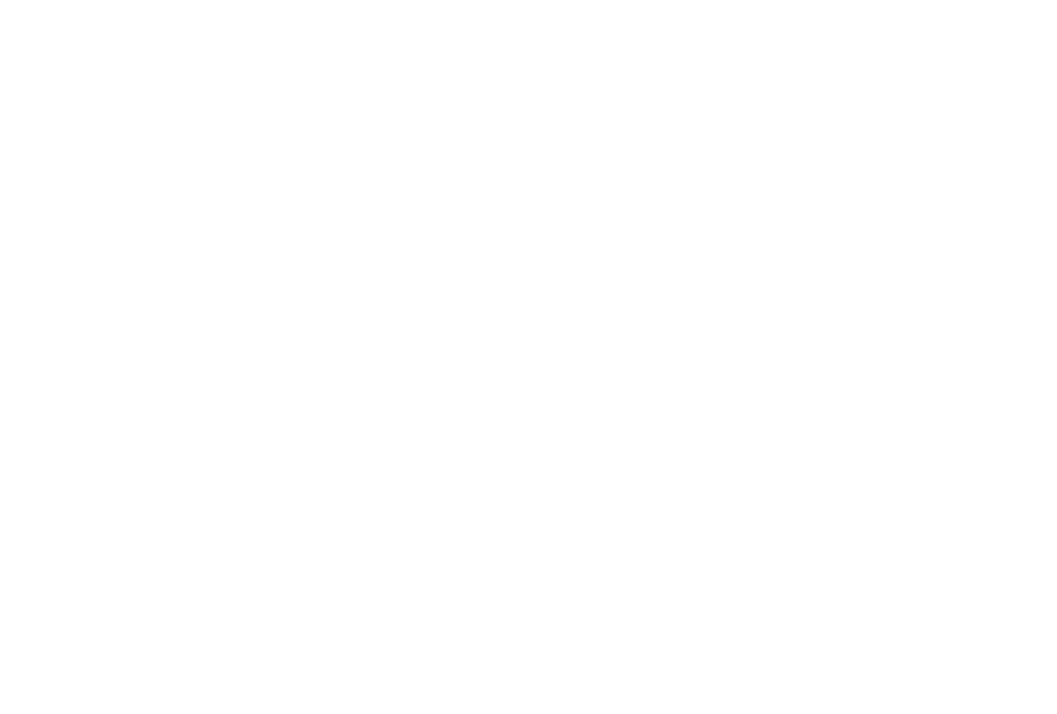
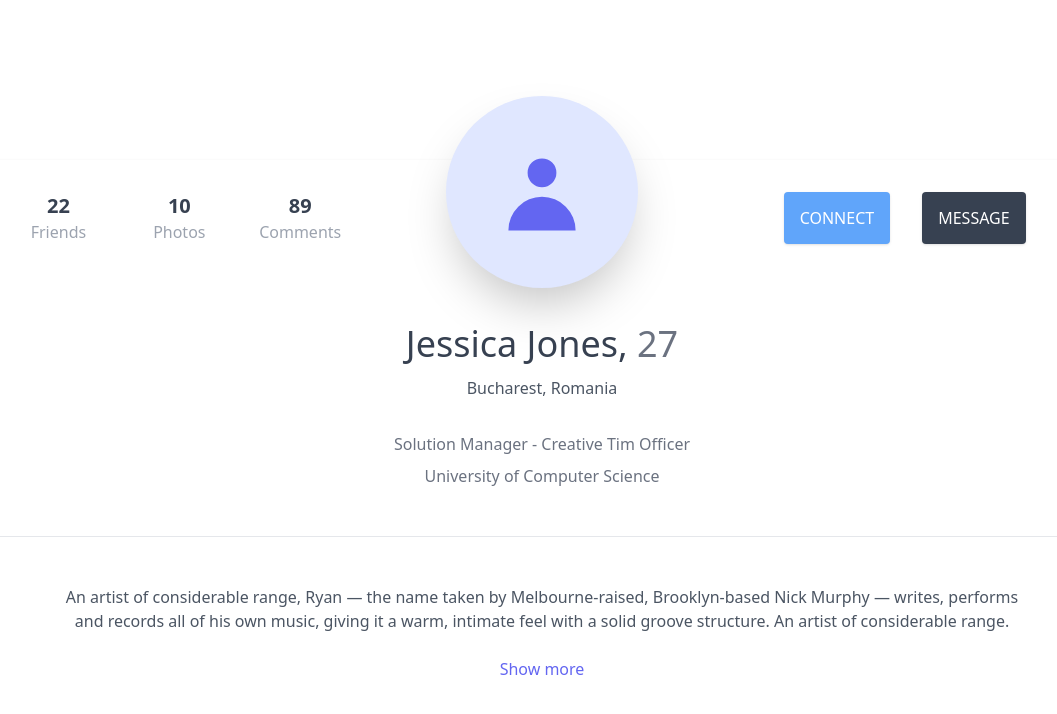
Before and after one commit to samiramrullah/Contact-Management, a React (Create React App) app in the folder frontend/: page /profile in a window 1280 px wide. Before the commit this address had no page. Shown: the top 714 px of the page, without its empty margins (98-1155 px from the left). Built offline with nearby package versions, Linux system fonts and the light colour scheme.

Commit message:
profile page added

```diff
--- a/frontend/src/App.tsx
+++ b/frontend/src/App.tsx
@@ -2,11 +2,13 @@
 import { Routes, Route } from 'react-router-dom'
 import Index from './pages/Index'
 import Auth from './pages/Auth/Auth'
+import Profile from './pages/Profile/Profile'
 const App = () => {
   return (
     <div>
       <Routes>
         <Route path='/' element={<Index />} />
+        <Route path='/profile' element={<Profile />} />
         <Route path='/auth/:id' element={<Auth />} />
       </Routes>
     </div>
--- a/frontend/src/pages/Auth/Auth.tsx
+++ b/frontend/src/pages/Auth/Auth.tsx
@@ -1,10 +1,11 @@
 import { useState } from 'react'
 import { ToastContainer, toast } from 'react-toastify';
-import { useParams, Link } from 'react-router-dom';
+import { useParams, Link,useNavigate } from 'react-router-dom';
 import axios from 'axios';
 const Auth = () => {
     const [formData, setFormData] = useState({})
     const { id } = useParams();
+    const navigate=useNavigate();
 
     const onChangeHandler = (e: any) => {
         const { name, value } = e.target;
@@ -15,8 +16,11 @@
     }
     const loginHandler = (e: any) => {
         e.preventDefault();
-        axios.get(`${process.env.REACT_APP_API_KEY}users/login`, formData)
-            .then((res) => toast.success(res.data.message))
+        axios.post(`${process.env.REACT_APP_API_KEY}users/login`, formData)
+            .then((res) => {
+                toast.success(res.data.message)
+                navigate('/profile')
+            })
             .catch((err: any) => {
                 toast.error(err.response.data.message, {
                     position: 'top-right'
--- /dev/null
+++ b/frontend/src/pages/Profile/Profile.tsx
@@ -0,0 +1,74 @@
+import { useEffect, useState } from "react"
+import axios from "axios"
+
+const Profile = () => {
+  const [userData,setUserData]=useState();
+
+  useEffect(()=>{
+
+  },[])
+  return (
+    <div className='m-auto'>
+      <div className="p-16">
+        <div className="p-8 bg-white shadow mt-24">
+          <div className="grid grid-cols-1 md:grid-cols-3">
+            <div className="grid grid-cols-3 text-center order-last md:order-first mt-20 md:mt-0">
+              <div>
+                <p className="font-bold text-gray-700 text-xl">22</p>
+                <p className="text-gray-400">Friends</p>
+              </div>
+              <div>
+                <p className="font-bold text-gray-700 text-xl">10</p>
+                <p className="text-gray-400">Photos</p>
+              </div>
+              <div>
+                <p className="font-bold text-gray-700 text-xl">89</p>
+                <p className="text-gray-400">Comments</p>
+              </div>
+            </div>
+            <div className="relative">
+              <div className="w-48 h-48 bg-indigo-100 mx-auto rounded-full shadow-2xl absolute inset-x-0 top-0 -mt-24 flex items-center justify-center text-indigo-500">
+                <svg xmlns="http://www.w3.org/2000/svg" className="h-24 w-24" viewBox="0 0 20 20" fill="currentColor">
+                  <path fill-rule="evenodd" d="M10 9a3 3 0 100-6 3 3 0 000 6zm-7 9a7 7 0 1114 0H3z" clip-rule="evenodd" />
+                </svg>
+              </div>
+            </div>
+
+            <div className="space-x-8 flex justify-between mt-32 md:mt-0 md:justify-center">
+              <button
+                className="text-white py-2 px-4 uppercase rounded bg-blue-400 hover:bg-blue-500 shadow hover:shadow-lg font-medium transition transform hover:-translate-y-0.5"
+              >
+                Connect
+              </button>
+              <button
+                className="text-white py-2 px-4 uppercase rounded bg-gray-700 hover:bg-gray-800 shadow hover:shadow-lg font-medium transition transform hover:-translate-y-0.5"
+              >
+                Message
+              </button>
+            </div>
+          </div>
+
+          <div className="mt-20 text-center border-b pb-12">
+            <h1 className="text-4xl font-medium text-gray-700">Jessica Jones, <span className="font-light text-gray-500">27</span></h1>
+            <p className="font-light text-gray-600 mt-3">Bucharest, Romania</p>
+
+            <p className="mt-8 text-gray-500">Solution Manager - Creative Tim Officer</p>
+            <p className="mt-2 text-gray-500">University of Computer Science</p>
+          </div>
+
+          <div className="mt-12 flex flex-col justify-center">
+            <p className="text-gray-600 text-center font-light lg:px-16">An artist of considerable range, Ryan — the name taken by Melbourne-raised, Brooklyn-based Nick Murphy — writes, performs and records all of his own music, giving it a warm, intimate feel with a solid groove structure. An artist of considerable range.</p>
+            <button
+              className="text-indigo-500 py-2 px-4  font-medium mt-4"
+            >
+              Show more
+            </button>
+          </div>
+
+        </div>
+      </div>
+    </div>
+  )
+}
+
+export default Profile
```
Also changed, not shown: frontend/src/assets/Nepal.jpg (added), 1 other file (tests, documents, lock files or other folders).
